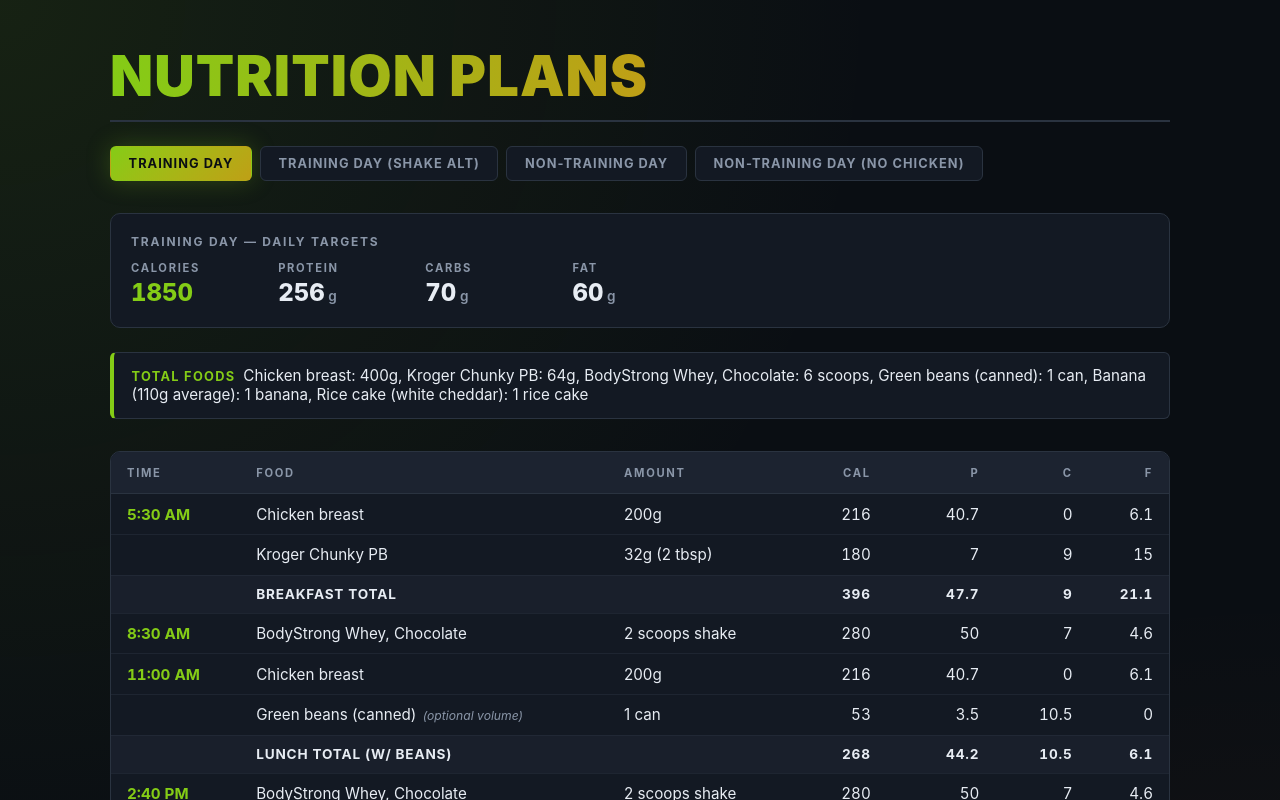
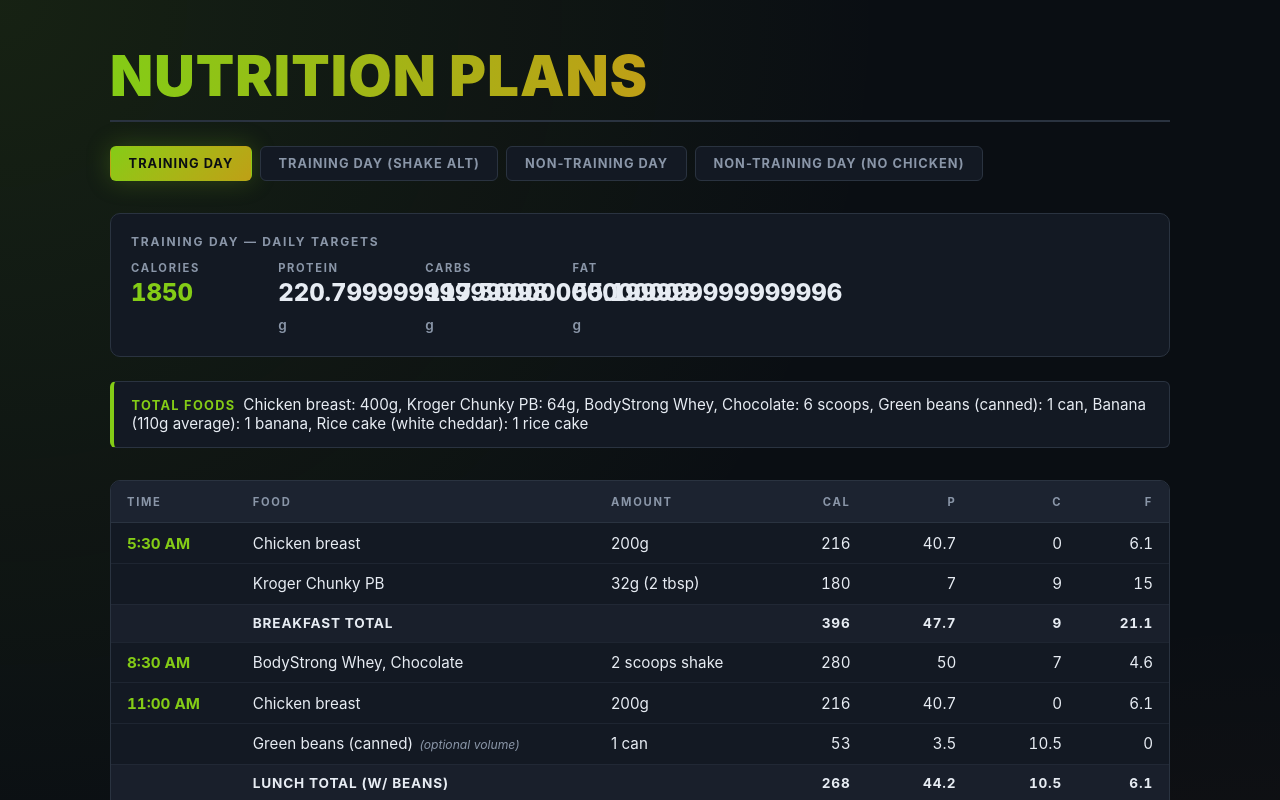
Before and after one commit to aneuhold/web-mini-apps, a Next.js app: page /nutrition in a window 1280 px wide. Shown: the top 800 px of the page. Built offline with nearby package versions, Linux system fonts and the light colour scheme; a web font is replaced by a local one.

Commit message:
Update how macros are done

```diff
--- a/app/(routes)/nutrition/nutritionPlanCalculator.ts
+++ b/app/(routes)/nutrition/nutritionPlanCalculator.ts
@@ -1,10 +1,59 @@
 import type { Food, FoodTotal, MacroTotals, Meal, MealItem, NutritionPlan } from './types';
+import { ActivityLevel, DietPhase } from './types';
+
+const KCAL_PER_G_PROTEIN = 4;
+const KCAL_PER_G_CARBS = 4;
+const KCAL_PER_G_FAT = 9;
+const CUTTING_PROTEIN_G_PER_LB = 1.2;
+const BULKING_PROTEIN_G_PER_LB = 1.0;
+const MAINTENANCE_PROTEIN_G_PER_LB = 1.0;
+const FAT_FLOOR_G_PER_LB = 0.3;
+
+const ACTIVITY_CARB_MULTIPLIER: Record<ActivityLevel, number> = {
+  [ActivityLevel.NonTraining]: 0.5,
+  [ActivityLevel.Light]: 1.0,
+  [ActivityLevel.Moderate]: 1.5,
+  [ActivityLevel.Hard]: 2.0
+};
 
 /**
  * Computes macro totals for nutrition plan items, meals, and full days,
  * and formats those totals for display in the plan table.
  */
 class NutritionPlanCalculator {
+  /**
+   * Derive the daily macro target for a plan from its fixed bodyweight,
+   * calorie target, diet phase, and activity level. Returns the canonical
+   * target every consumer (page, printer, optimizer) should use.
+   *
+   * @param plan - The plan to derive targets for.
+   */
+  computeTargets(plan: NutritionPlan): MacroTotals {
+    const { bodyweightLb: bw, calorieTarget: t, phase } = plan;
+    switch (phase) {
+      case DietPhase.Cutting: {
+        const protein = CUTTING_PROTEIN_G_PER_LB * bw;
+        const fat = FAT_FLOOR_G_PER_LB * bw;
+        const carbs = (t - protein * KCAL_PER_G_PROTEIN - fat * KCAL_PER_G_FAT) / KCAL_PER_G_CARBS;
+        return { calories: t, protein, carbs, fat };
+      }
+      case DietPhase.Bulking: {
+        const protein = BULKING_PROTEIN_G_PER_LB * bw;
+        const fat = FAT_FLOOR_G_PER_LB * bw;
+        const carbs = (t - protein * KCAL_PER_G_PROTEIN - fat * KCAL_PER_G_FAT) / KCAL_PER_G_CARBS;
+        return { calories: t, protein, carbs, fat };
+      }
+      case DietPhase.Maintenance: {
+        const protein = MAINTENANCE_PROTEIN_G_PER_LB * bw;
+        const carbs = ACTIVITY_CARB_MULTIPLIER[plan.activityLevel] * bw;
+        const rawFat =
+          (t - protein * KCAL_PER_G_PROTEIN - carbs * KCAL_PER_G_CARBS) / KCAL_PER_G_FAT;
+        const fat = Math.max(rawFat, FAT_FLOOR_G_PER_LB * bw);
+        return { calories: t, protein, carbs, fat };
+      }
+    }
+  }
+
   /**
    * Compute the macro contribution of a single served item by scaling the
    * food's reference serving by `quantity / serving.amount`.
--- a/app/(routes)/nutrition/nutritionPlanPrinter.ts
+++ b/app/(routes)/nutrition/nutritionPlanPrinter.ts
@@ -41,11 +41,12 @@ class NutritionPlanPrinter {
    * @param plan - Nutrition plan to summarise.
    */
   printPlan(plan: NutritionPlan): void {
+    const targets = nutritionPlanCalculator.computeTargets(plan);
     const dayTotals = nutritionPlanCalculator.computePlanTotals(plan);
     const foodTotals = nutritionPlanCalculator.computeFoodTotals(plan);
 
     console.log(`\n=== ${plan.title} (${plan.id}) ===`);
-    console.log(`Target : ${this.formatMacros(plan.targets)}`);
+    console.log(`Target : ${this.formatMacros(targets)}`);
 
     if (foodTotals.length > 0) {
       const formatted = foodTotals
@@ -64,7 +65,7 @@ class NutritionPlanPrinter {
     }
 
     console.log('\nDay total : ' + this.formatMacros(dayTotals));
-    console.log('Vs target : ' + this.formatDelta(dayTotals, plan.targets));
+    console.log('Vs target : ' + this.formatDelta(dayTotals, targets));
   }
 }
 
--- a/app/(routes)/nutrition/page.tsx
+++ b/app/(routes)/nutrition/page.tsx
@@ -34,7 +34,7 @@ export default function NutritionPage() {
     nutritionPlans.find((candidate) => candidate.id === selectedPlanId) ?? nutritionPlans[0];
   const dayTotals = nutritionPlanCalculator.computePlanTotals(plan);
   const foodTotals = nutritionPlanCalculator.computeFoodTotals(plan);
-  const { targets } = plan;
+  const targets = nutritionPlanCalculator.computeTargets(plan);
 
   return (
     <article>
--- a/app/(routes)/nutrition/plans.ts
+++ b/app/(routes)/nutrition/plans.ts
@@ -8,18 +8,15 @@ import {
   riceCakeWhiteCheddar
 } from './foods';
 import type { NutritionPlan } from './types';
-import { DietPhase } from './types';
+import { ActivityLevel, DietPhase } from './types';
 
 const trainingDay: NutritionPlan = {
   id: 'training-day',
   title: 'Training Day',
   phase: DietPhase.Cutting,
-  targets: {
-    calories: 1850,
-    protein: 256,
-    carbs: 70,
-    fat: 60
-  },
+  bodyweightLb: 184,
+  calorieTarget: 1850,
+  activityLevel: ActivityLevel.Moderate,
   requiredFoods: [
     {
       food: chickenBreast,
@@ -80,12 +77,9 @@ const trainingDayShakeAlt: NutritionPlan = {
   id: 'training-day-shake-alt',
   title: 'Training Day (Shake Alt)',
   phase: DietPhase.Cutting,
-  targets: {
-    calories: 1850,
-    protein: 256,
-    carbs: 70,
-    fat: 60
-  },
+  bodyweightLb: 184,
+  calorieTarget: 1850,
+  activityLevel: ActivityLevel.Moderate,
   meals: [
     {
       time: '5:30 AM',
@@ -140,12 +134,9 @@ const nonTrainingDay: NutritionPlan = {
   id: 'non-training-day',
   title: 'Non-Training Day',
   phase: DietPhase.Cutting,
-  targets: {
-    calories: 1400,
-    protein: 197,
-    carbs: 20,
-    fat: 60
-  },
+  bodyweightLb: 184,
+  calorieTarget: 1400,
+  activityLevel: ActivityLevel.NonTraining,
   requiredFoods: [
     {
       food: chickenBreast,
@@ -194,13 +185,10 @@ const nonTrainingDayNoChicken: NutritionPlan = {
   id: 'non-training-day-no-chicken',
   title: 'Non-Training Day (No Chicken)',
   phase: DietPhase.Cutting,
+  bodyweightLb: 184,
+  calorieTarget: 1400,
+  activityLevel: ActivityLevel.NonTraining,
   excludedFoods: [chickenBreast],
-  targets: {
-    calories: 1400,
-    protein: 197,
-    carbs: 20,
-    fat: 60
-  },
   meals: [
     {
       time: 'Meal 1',
--- a/app/(routes)/nutrition/types.ts
+++ b/app/(routes)/nutrition/types.ts
@@ -68,6 +68,20 @@ export enum DietPhase {
 }
 
 /**
+ * Training intensity descriptor for a plan. Drives the carb multiplier in
+ * the Maintenance branch of `nutritionPlanCalculator.computeTargets`;
+ * harmless on cutting and bulking plans (carbs there come from the
+ * remainder formula), but kept required so every plan declares the
+ * training intensity it is sized for.
+ */
+export enum ActivityLevel {
+  NonTraining = 'NonTraining',
+  Light = 'Light',
+  Moderate = 'Moderate',
+  Hard = 'Hard'
+}
+
+/**
  * Groups of mutually exclusive foods: the optimizer will pick at most one
  * food from each category per day. Assign a category to a food whenever
  * another food of the same type exists in the pool.
@@ -134,7 +148,12 @@ export interface NutritionPlan {
   id: string;
   title: string;
   phase: DietPhase;
-  targets: MacroTotals;
+  /** Fixed bodyweight (lb) the plan is sized for. Drives macro target math. */
+  bodyweightLb: number;
+  /** Daily calorie target (kcal) for the plan. */
+  calorieTarget: number;
+  /** Training intensity descriptor; consumed by the Maintenance branch of `computeTargets`. */
+  activityLevel: ActivityLevel;
   /**
    * Foods that must not appear in this plan when the optimizer selects from
    * the full food pool. Use for plans like "No Chicken" where a normally
```
Also changed, not shown: app/(routes)/nutrition/NutritionPlanOptimizer/nutritionPlanOptimizer.ts (+8 -9 lines), app/(routes)/nutrition/scripts/optimizeMealPlan.ts (+4 -3 lines), .claude/skills/mealplan/SKILL.md, .claude/skills/mealplan/rp-diet-calculations.md.
